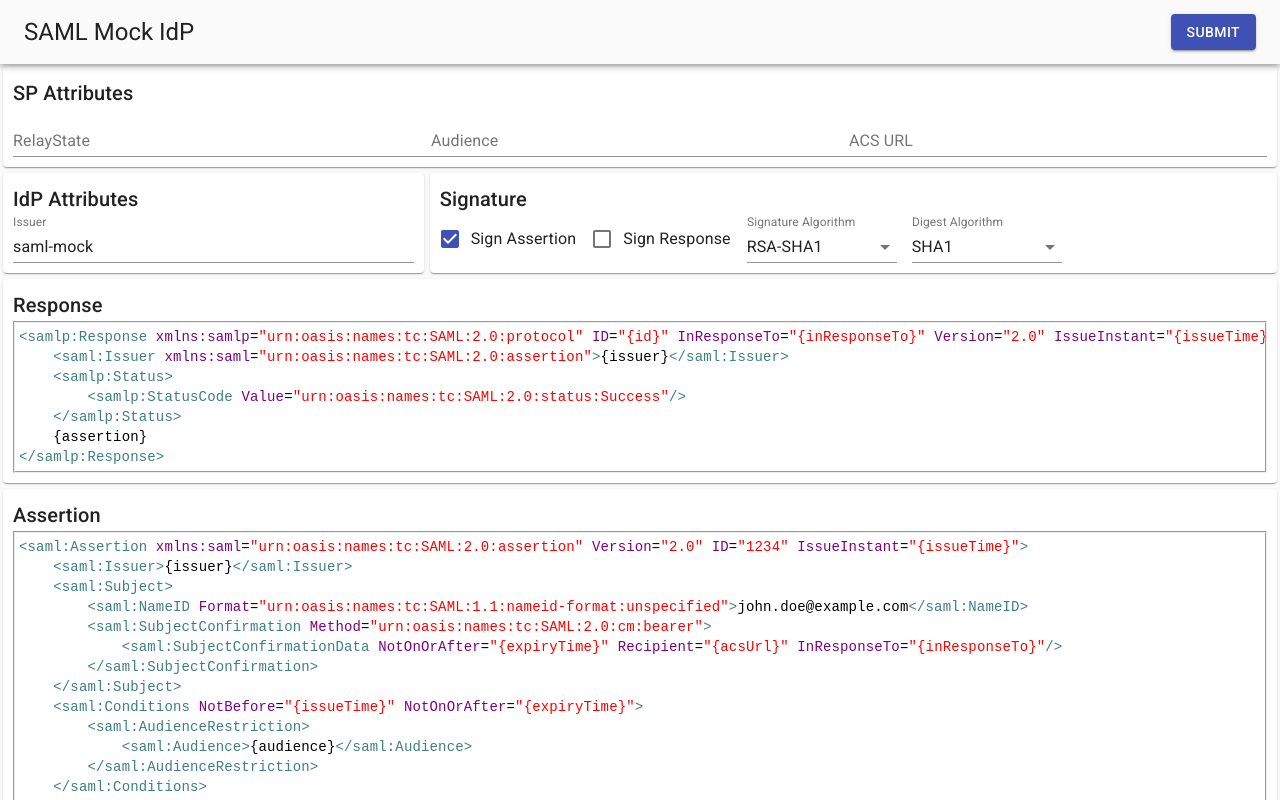
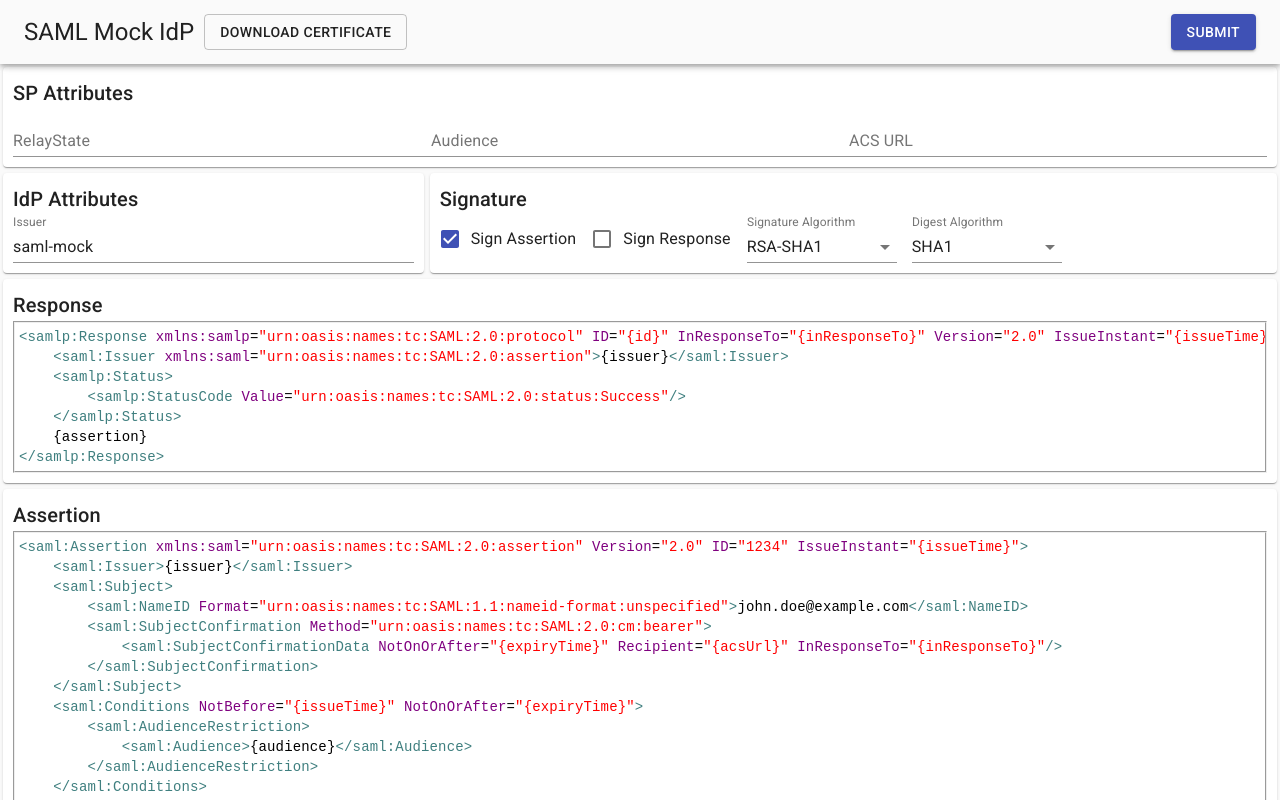
Before and after one commit to thameera/saml-mock, a Next.js app: page /idp in a window 1280 px wide. Shown: the top 800 px of the page. Built offline with nearby package versions, Linux system fonts and the light colour scheme.

Commit message:
Download certificate button

```diff
--- /dev/null
+++ b/pages/api/downloadCert.js
@@ -0,0 +1,11 @@
+import { cert } from '../../lib/certs'
+
+export default function handler(req, res) {
+  const buf = Buffer.from(cert)
+  res.setHeader('Content-Type', 'application/octet-stream')
+  res.setHeader(
+    'Content-Disposition',
+    'attachment; filename="mock-idp-cert.pem'
+  )
+  res.send(buf)
+}
--- a/pages/idp.js
+++ b/pages/idp.js
@@ -1,5 +1,6 @@
 import { useState } from 'react'
 import Head from 'next/head'
+import Link from 'next/link'
 import {
   AppBar,
   Button,
@@ -72,8 +73,21 @@ export default function IdP(props) {
       <AppBar position="sticky" color="transparent">
         <Toolbar>
           <Typography variant="h5">SAML Mock IdP</Typography>
+          <Button
+            variant="outlined"
+            color="default"
+            href="/api/downloadCert"
+            className={styles.button}
+          >
+            Download Certificate
+          </Button>
           <div className={styles.grow} />
-          <Button variant="contained" color="primary" onClick={submit}>
+          <Button
+            variant="contained"
+            color="primary"
+            onClick={submit}
+            className={styles.button}
+          >
             Submit
           </Button>
         </Toolbar>
--- a/styles/IdP.module.css
+++ b/styles/IdP.module.css
@@ -7,6 +7,10 @@
   flex-grow: 1;
 }
 
+.button {
+  margin-left: 10px !important;
+}
+
 .select {
   width: 150px !important;
   margin-right: 15px !important;
```
